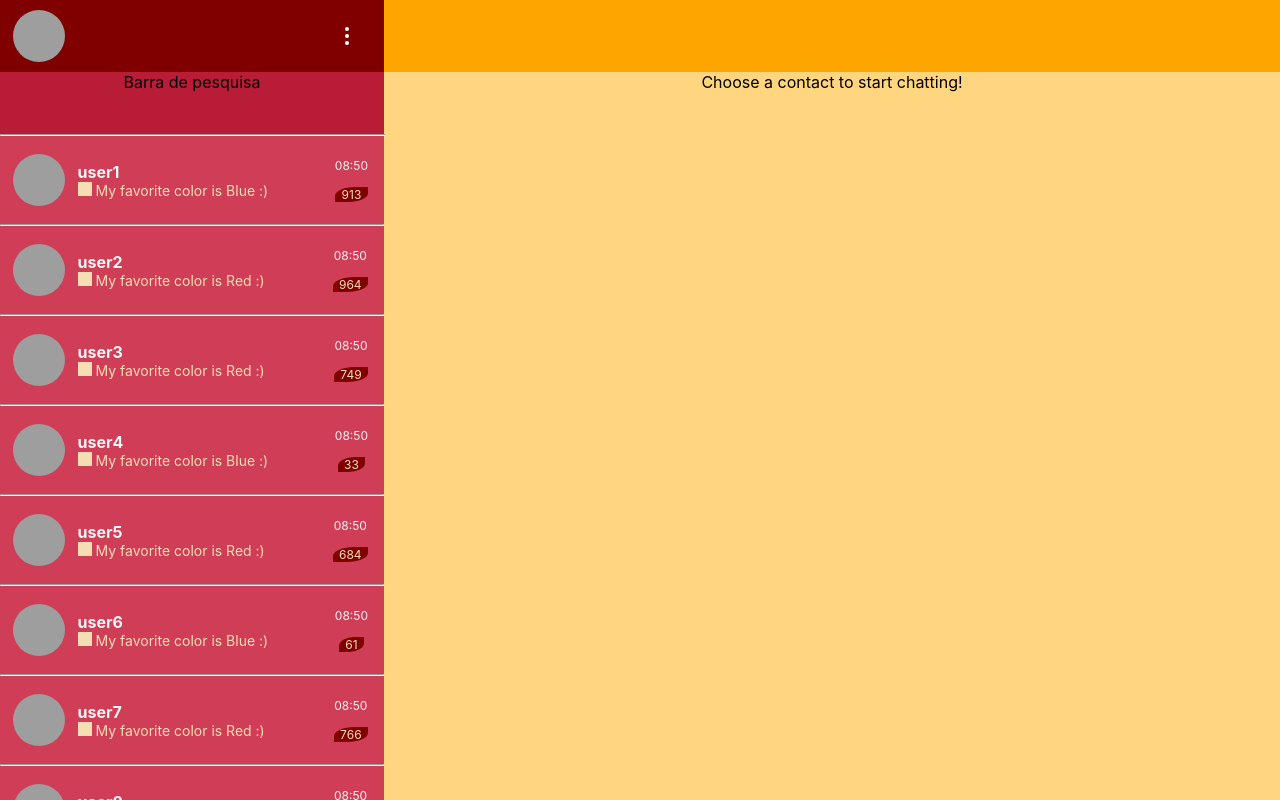
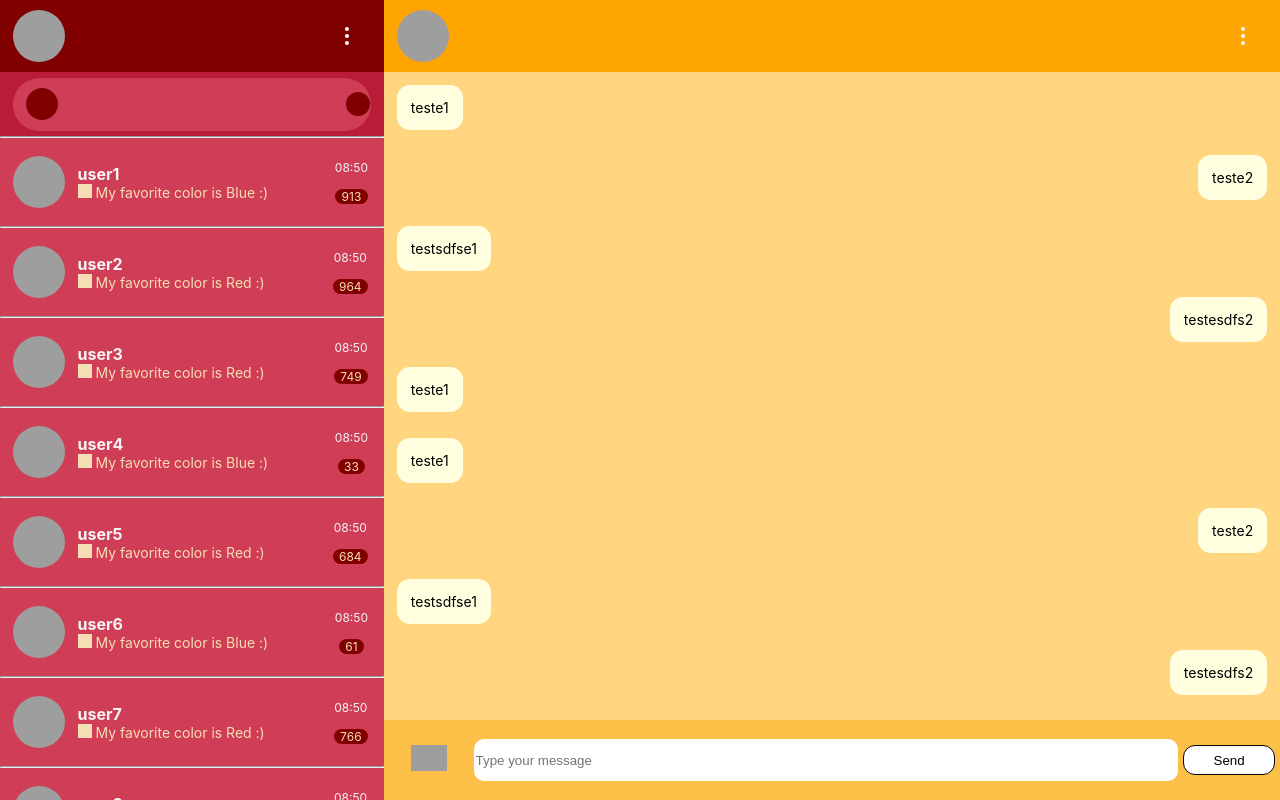
Before and after one commit to bissectra/chat, a React (Create React App) app: page / in a window 1280 px wide. Built offline with nearby package versions, Linux system fonts and the light colour scheme; grey boxes are pictures that could not be loaded.

Commit message:
add contact searchbar

```diff
--- a/src/colors.css
+++ b/src/colors.css
@@ -5,7 +5,6 @@
     --secondaryColor: orange;
     --secondaryColorVariant: #fcc049;
     --secondaryColorLight: #FFD580;
-
     --textColorLight: wheat;
     --textColorLightVariant: whitesmoke;
 }
--- /dev/null
+++ b/src/components/Input.css
@@ -0,0 +1,55 @@
+.wrapper {
+    height: 8vh;
+    background-color: var(--primaryColorVariant);
+    position: relative;
+}
+
+.wrapper>hr {
+    margin-top: auto;
+    width: 100%;
+    position: absolute;
+    bottom: 0;
+}
+
+.bar-wrapper {
+    display: flex;
+    align-items: center;
+    justify-items: center;
+    position: relative;
+    height: 100%;
+}
+
+.bar {
+    margin: 0 1vw;
+    width: 100%;
+    height: 75%;
+    border-radius: 4vh;
+    background-color: var(--primaryColorLight);
+    border: none;
+    padding-left: 4.8vw;
+    padding-right: 2.5vw;
+    padding-top: 0.5vh;
+    font-size: 14px;
+    color: var(--textColorLightVariant);
+}
+
+.icon {
+    position: absolute;
+    width: var(--radius);
+    height: var(--radius);
+    border-radius: 50%;
+    z-index: 100;
+    background-color: var(--primaryColor);
+}
+
+#icon1 {
+    --radius: 4vh;
+    top: 2vh;
+    left: 2vw;
+}
+
+#icon2 {
+    --radius: 3vh;
+    top: 2.5vh;
+    left: 27vw;
+}
--- /dev/null
+++ b/src/components/Input.js
@@ -0,0 +1,18 @@
+import "./Input.css"
+import React from "react";
+
+class Input extends React.Component {
+    render() {
+        return (
+            <div class="wrapper">
+                <div className="icon" id="icon1"></div>
+                <div className="bar-wrapper">
+                    <input className="bar" type="text"></input>
+                </div>
+                <div className="icon" id="icon2"></div>
+            </div>
+        )
+    }
+}
+
+export default Input;
--- a/src/components/Menu.js
+++ b/src/components/Menu.js
@@ -1,4 +1,4 @@
-import './menu.css'
+import './Menu.css'
 import React from 'react'
 
 class Menu extends React.Component {
--- a/src/components/chat/ChatBody.js
+++ b/src/components/chat/ChatBody.js
@@ -1,5 +1,5 @@
 import './ChatBody.css';
-import './../menu.css';
+import './../Menu.css';
 import React from "react";
 import LeftFrame from './LeftFrame';
 import RightFrame from './RightFrame';
--- a/src/components/chat/Contact.css
+++ b/src/components/chat/Contact.css
@@ -48,7 +48,7 @@
 }
 
 .unread-counter {
-    border-radius: 60% 0;
+    border-radius: 2vh;
     padding: 0 0.5vw;
     width: min-content;
     background-color: var(--primaryColor);
--- a/src/components/chat/Contact.js
+++ b/src/components/chat/Contact.js
@@ -52,6 +52,7 @@ class Contact extends React.Component {
         }
         return (
             <div>
+                <hr />
                 <div className="contact-wrapper">
                     <div className="contact-icon-section">
                         <div className="user-icon">
@@ -78,7 +79,6 @@ class Contact extends React.Component {
                         <div className="unread-counter" >{this.state.unreadCounter}</div>
                     </div>
                 </div>
-                <hr />
             </div>
         )
     }
--- a/src/components/chat/LeftFrame.css
+++ b/src/components/chat/LeftFrame.css
@@ -6,28 +6,9 @@
     padding: 0vh 1vw;
 }
 
-.search-bar-wrapper {
-    min-height: 8vh;
-    background-color: var(--primaryColorVariant);
-    position: relative;
-}
-
-.search-bar {
-    align-items: center;
-    justify-content: center;
-    display: flex;
-}
-
 hr {
     color: var(--textColorLight);
     border-style: inset;
     border-width: 1px;
     margin: 0 auto;
 }
-
-.search-bar-wrapper>hr {
-    margin-top: auto;
-    width: 100%;
-    position: absolute;
-    bottom: 0;
-}
--- a/src/components/chat/LeftFrame.js
+++ b/src/components/chat/LeftFrame.js
@@ -3,6 +3,7 @@ import React from "react";
 import UserIcon from './UserIcon';
 import Contacts from './Contacts';
 import Menu from '../Menu';
+import Input from '../Input';
 
 class LeftFrame extends React.Component {
     render() {
@@ -12,12 +13,7 @@ class LeftFrame extends React.Component {
                     <UserIcon sex={'NB'} username={"test123"} />
                     <Menu color={'primary'} />
                 </div>
-                <div className="search-bar-wrapper">
-                    <div className="search-bar">
-                        Barra de pesquisa
-                    </div>
-                    <hr />
-                </div>
+                <Input />
                 <Contacts className="contacts" />
             </div>
         )
--- a/src/components/chat/RightFrame.js
+++ b/src/components/chat/RightFrame.js
@@ -9,7 +9,7 @@ class RightFrame extends React.Component {
     constructor(props) {
         super(props)
         this.state = {
-            contactClicked: false,
+            contactClicked: true,
             messages: []
         }
     }
--- a/src/components/chat/TypingField.js
+++ b/src/components/chat/TypingField.js
@@ -14,8 +14,8 @@ class TypingField extends React.Component {
                 </div>
                 <div className="input-field">
                     <form className="inputs">
-                        <input className="typing-bar" type="text" name="input-text" placeholder="Digite sua mensagem"></input>
-                        <input className="send-button" type="submit" name="input-text"></input>
+                        <input className="typing-bar" type="text" name="input-text" placeholder="Type your message"></input>
+                        <input className="send-button" type="submit" name="input-text" value="Send"></input>
                     </form>
                 </div>
             </div>
```
Also changed, not shown: src/components/Menu.css (renamed from src/components/menu.css).
